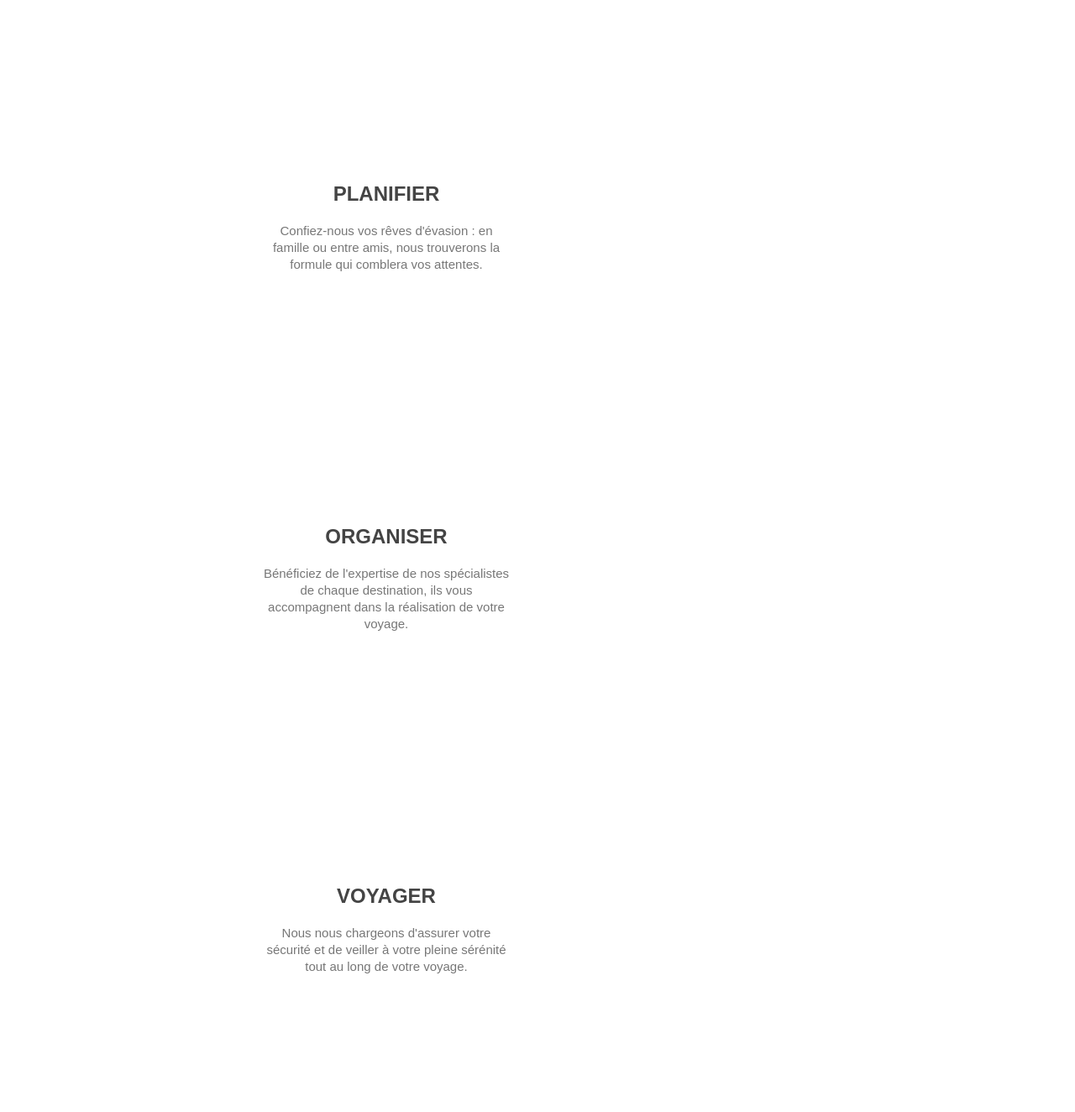
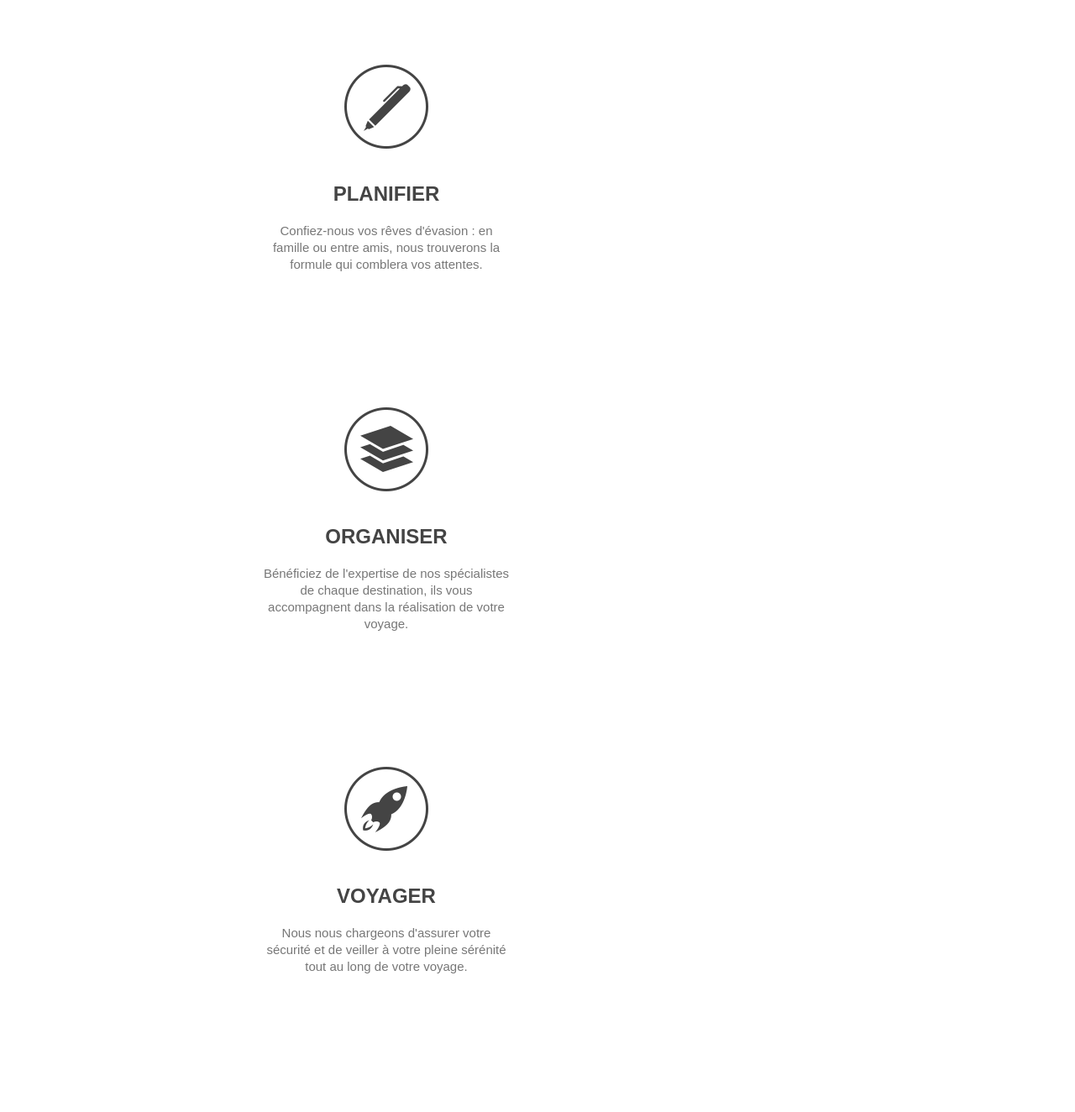
Before and after one commit to Iliasse-bouatia/travel-agency, a plain HTML site: page index.html in a window 1280 px wide. Shown: the part 703-2027 px from the top of the page at 84% size. Drawn offline with Linux system fonts and the light colour scheme.

Commit message:
Update styles.css

```diff
--- a/styles.css
+++ b/styles.css
@@ -73,7 +73,7 @@ header nav ul a {
 }
 #main-image{
     height:580px;
-    background: url('image/main.jpg') center;
+    background: url('main.jpg') center;
 }
 #main-image h2 {
 font-weight: normal;
@@ -114,14 +114,14 @@ margin-bottom: 20px;
 #steps p{
    margin-bottom: 20px;
 }
-#step-1{background: url('image/steps-icon-1.png') no-repeat top center;
+#step-1{background: url('steps-icon-1.png') no-repeat top center;
 }
 
 #step-2{
-    background: url('image/steps-icon-2.png') no-repeat top center;
+    background: url('steps-icon-2.png') no-repeat top center;
 }
 #step-3{
-    background: url('image/steps-icon-3.png') no-repeat top center;
+    background: url('steps-icon-3.png') no-repeat top center;
 }
 #possibilities{
     background-color:#efefef ;
```
